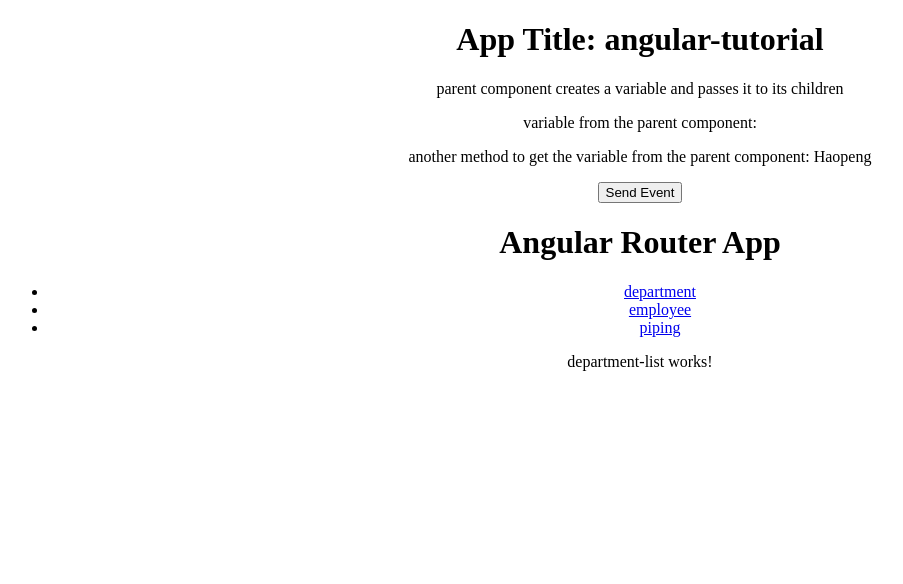
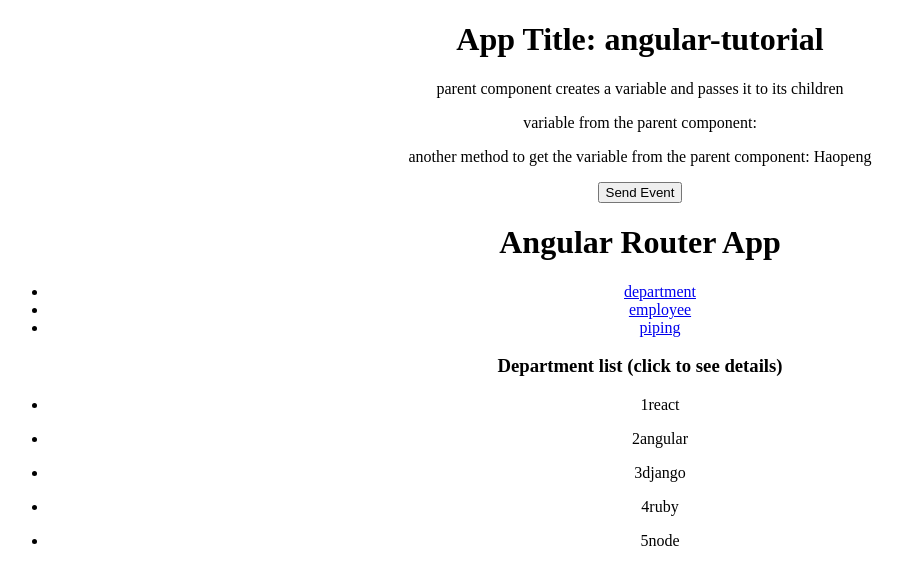
Before and after one commit to HaopengSun/angular-tutorial, an Angular app: page /department in a window 1280 px wide. Shown: the top 584 px of the page, without its empty margins (0-903 px from the left). Built offline with nearby package versions, Linux system fonts and the light colour scheme.

Commit message:
route parameters and activated route added

```diff
--- a/src/app/app-routing.module.ts
+++ b/src/app/app-routing.module.ts
@@ -1,5 +1,6 @@
 import { NgModule } from '@angular/core';
 import { Routes, RouterModule } from '@angular/router'; // CLI imports router
+import { DepartmentDetailComponent } from './components/department-detail/department-detail.component';
 
 import { DepartmentListComponent } from './components/department-list/department-list.component'
 import { EmployeeListComponent } from './components/employee-list/employee-list.component'
@@ -11,6 +12,8 @@ const routes: Routes = [
   {path: '', redirectTo: '/department', pathMatch: 'full'}, // or prefix
   {path: 'department', component: DepartmentListComponent},
   {path: 'employee', component: EmployeeListComponent},
+  // route parameter
+  {path:'department/:id', component: DepartmentDetailComponent},
   {path: 'first', component: FirstComponent},
   // deal with wildcart route (which must be the last component in this configuration)
   {path: '**', component: PageNotFoundComponent}
--- a/src/app/app.module.ts
+++ b/src/app/app.module.ts
@@ -14,6 +14,7 @@ import { FirstComponent } from './components/first/first.component'
 import { EmployeeService } from './employee.service';
 import { HttpClientModule } from '@angular/common/http';
 import { PageNotFoundComponent } from './components/page-not-found/page-not-found.component';
+import { DepartmentDetailComponent } from './components/department-detail/department-detail.component';
 
 @NgModule({
   declarations: [
@@ -25,7 +26,8 @@ import { PageNotFoundComponent } from './components/page-not-found/page-not-foun
     DepartmentListComponent,
     EmployeeListComponent,
     FirstComponent,
-    PageNotFoundComponent
+    PageNotFoundComponent,
+    DepartmentDetailComponent
   ],
   imports: [
     BrowserModule,
--- /dev/null
+++ b/src/app/components/department-detail/department-detail.component.html
@@ -0,0 +1,2 @@
+<p>department-detail works!</p>
+<p>department'id is {{departmentID}}</p>
--- /dev/null
+++ b/src/app/components/department-detail/department-detail.component.ts
@@ -0,0 +1,20 @@
+import { Component, OnInit } from '@angular/core';
+import { ActivatedRoute } from '@angular/router'
+
+@Component({
+  selector: 'app-department-detail',
+  templateUrl: './department-detail.component.html',
+  styleUrls: ['./department-detail.component.css']
+})
+export class DepartmentDetailComponent implements OnInit {
+
+  public departmentID: number = 0;
+
+  constructor(private route: ActivatedRoute) { }
+
+  ngOnInit(): void {
+    let id = parseInt(this.route.snapshot.params.id)
+    this.departmentID = id
+  }
+
+}
--- a/src/app/components/department-list/department-list.component.ts
+++ b/src/app/components/department-list/department-list.component.ts
@@ -1,20 +1,36 @@
 import { Component, OnInit } from '@angular/core';
+import { Router } from '@angular/router'
 
 @Component({
   selector: 'app-department-list',
   template: `
-    <p>
-      department-list works!
-    </p>
+  <h3>Department list (click to see details)</h3>
+  <ul *ngFor="let department of departments">
+    <li (click)="onSelect(department)">
+      <span>{{department.id}}</span>{{department.name}}
+    </li>
+  </ul>
   `,
   styles: [
   ]
 })
 export class DepartmentListComponent implements OnInit {
 
-  constructor() { }
+  public departments: any[] = [
+    {"id": 1, "name": "react"},
+    {"id": 2, "name": "angular"},
+    {"id": 3, "name": "django"},
+    {"id": 4, "name": "ruby"},
+    {"id": 5, "name": "node"},
+  ]
+
+  constructor(private router: Router) { }
 
   ngOnInit(): void {
   }
 
+  onSelect(department: any){
+    this.router.navigate(['/department', department.id])
+  }
+
 }
```
Also changed, not shown: src/app/components/department-detail/department-detail.component.css (added), 1 other file (tests, documents, lock files or other folders).
